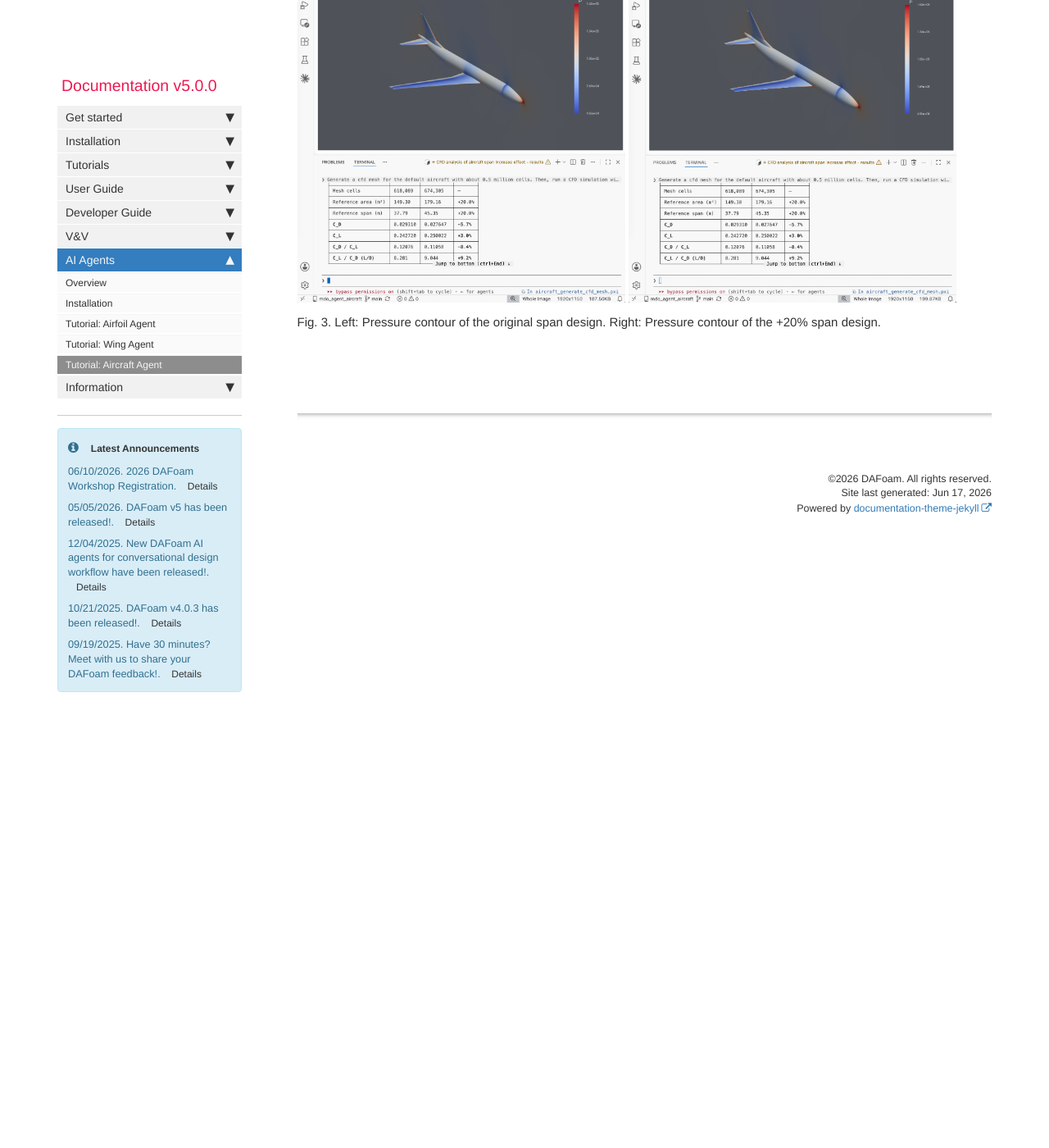
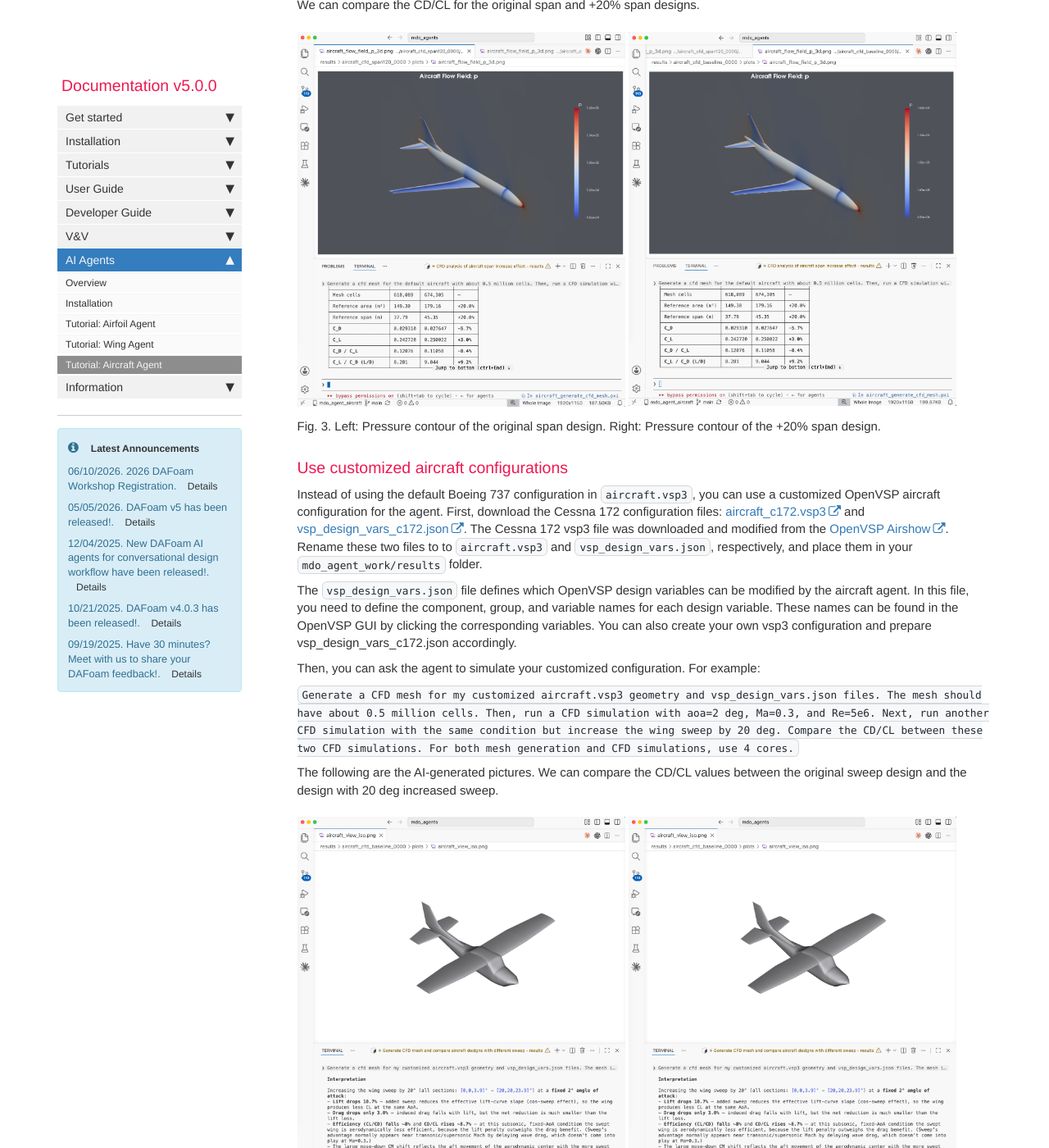
Before and after one commit to DAFoam/DAFoam.github.io, a Jekyll site: the page built from pages/mydoc/mydoc_ai_assistant_aircraft.md, in a window 1280 px wide and 1400 px high, scrolled down 2876 px. Shown: the whole window at 82% size. Built offline with Jekyll 4.4.1, drawn with Linux system fonts in a browser that asks for light colours; comment, search, counter and statistics services are not loaded; some of the changed text lies outside the part shown.

Commit message:
content update

```diff
--- a/pages/mydoc/mydoc_ai_assistant_aircraft.md
+++ b/pages/mydoc/mydoc_ai_assistant_aircraft.md
@@ -190,7 +190,11 @@ The aircraft agent supports these skills:
 
 ### CFD Mesh Generation
 
-Users can prompt to generate an aircraft CFD mesh with the pre-defined model (wing+fuselage+tails). The default model is similar to Boeing 737 and users can prescribe the desired wing sectional shapes (throgh CST coefficients), chords, sweeps, twists, dihedral, span, as well as the vertical tail rotation. For example, `Generate a cfd mesh for the default aircraft configuration. Use 8 cores` The following is the AI generated pictures.
+Users can prompt to generate an aircraft CFD mesh with the pre-defined model (wing+fuselage+tails). The default model is similar to Boeing 737 and users can prescribe the desired wing sectional shapes (throgh CST coefficients), chords, sweeps, twists, dihedral, span, as well as the vertical tail rotation. For example,
+
+`Generate a cfd mesh for the default aircraft configuration. Use 8 cores`
+
+The following is the AI generated pictures.
 
 <img src="{{ site.url }}{{ site.baseurl }}/images/tutorials/AI-aircraft-geometry.png" style="width:400px !important;" />
 <img src="{{ site.url }}{{ site.baseurl }}/images/tutorials/AI-aircraft-mesh.png" style="width:400px !important;" />
@@ -199,7 +203,11 @@ Fig. 1. Left: The default aircraft geometry. Right: Overview of the generated CF
 
 ### CFD-based Aerodynamic Simulation
 
-Users can prompt to run CFD simulations for the aircraft with desired Mach number, Reynolds number, and angle of attack. For example, `Generate a cfd mesh for the default aircraft configuration. After that, run a cfd with aoa=2degs, The mach is 0.85 and the ref re is 2e7.` The following is the AI generated pictures.
+Users can prompt to run CFD simulations for the aircraft with desired Mach number, Reynolds number, and angle of attack. For example,
+
+`Generate a cfd mesh for the default aircraft configuration. After that, run a cfd with aoa=2degs, The mach is 0.85 and the ref re is 2e7.`
+
+The following is the AI generated pictures.
 
 <img src="{{ site.url }}{{ site.baseurl }}/images/tutorials/AI-aircraft-cfd-p-profile.png" style="width:400px !important;" />
 <img src="{{ site.url }}{{ site.baseurl }}/images/tutorials/AI-aircraft-cfd-trame.png" style="width:400px !important;" />
@@ -215,4 +223,23 @@ Users can prompt to run multiple CFD simulations by varying any of the design va
 
 Fig. 3. Left: Pressure contour of the original span design. Right: Pressure contour of the +20% span design.
 
+### Use customized aircraft configurations
+
+Instead of using the default Boeing 737 configuration in `aircraft.vsp3`, you can use a customized OpenVSP aircraft configuration for the agent. First, download the Cessna 172 configuration files: [aircraft_c172.vsp3](https://github.com/DAFoam/mdo_agent_work/releases/download/v1.0/aircraft_c172.vsp3) and [vsp_design_vars_c172.json](https://github.com/DAFoam/mdo_agent_work/releases/download/v1.0/vsp_design_vars_c172.json). The Cessna 172 vsp3 file was downloaded and modified from the [OpenVSP Airshow](https://airshow.openvsp.org/). Rename these two files to to `aircraft.vsp3` and `vsp_design_vars.json`, respectively, and place them in your `mdo_agent_work/results` folder.
+
+The `vsp_design_vars.json` file defines which OpenVSP design variables can be modified by the aircraft agent. In this file, you need to define the component, group, and variable names for each design variable. These names can be found in the OpenVSP GUI by clicking the corresponding variables. You can also create your own vsp3 configuration and prepare vsp_design_vars_c172.json accordingly.
+
+Then, you can ask the agent to simulate your customized configuration. For example:
+
+`Generate a CFD mesh for my customized aircraft.vsp3 geometry and vsp_design_vars.json files. The mesh should have about 0.5 million cells. Then, run a CFD simulation with aoa=2 deg, Ma=0.3, and Re=5e6. Next, run another CFD simulation with the same condition but increase the wing sweep by 20 deg. Compare the CD/CL between these two CFD simulations. For both mesh generation and CFD simulations, use 4 cores.`
+
+The following are the AI-generated pictures. We can compare the CD/CL values between the original sweep design and the design with 20 deg increased sweep.
+
+<img src="{{ site.url }}{{ site.baseurl }}/images/tutorials/AI-aircraft-custom-sweep-orig.png" style="width:400px !important;" />
+<img src="{{ site.url }}{{ site.baseurl }}/images/tutorials/AI-aircraft-custom-sweep-orig.png" style="width:400px !important;" />
+<img src="{{ site.url }}{{ site.baseurl }}/images/tutorials/AI-aircraft-custom-sweep-20d-p.png" style="width:400px !important;" />
+<img src="{{ site.url }}{{ site.baseurl }}/images/tutorials/AI-aircraft-custom-sweep-20d-p.png" style="width:400px !important;" />
+
+Fig. 4. Example of using customized aircraft.vsp3. Top: original design. Bottom: +20 sweep design.
+
 {% include links.html %}
```
Also changed, not shown: images/tutorials/AI-aircraft-custom-sweep-20d-p.png (added), images/tutorials/AI-aircraft-custom-sweep-20d.png (added), images/tutorials/AI-aircraft-custom-sweep-orig-p.png (added), images/tutorials/AI-aircraft-custom-sweep-orig.png (added).
